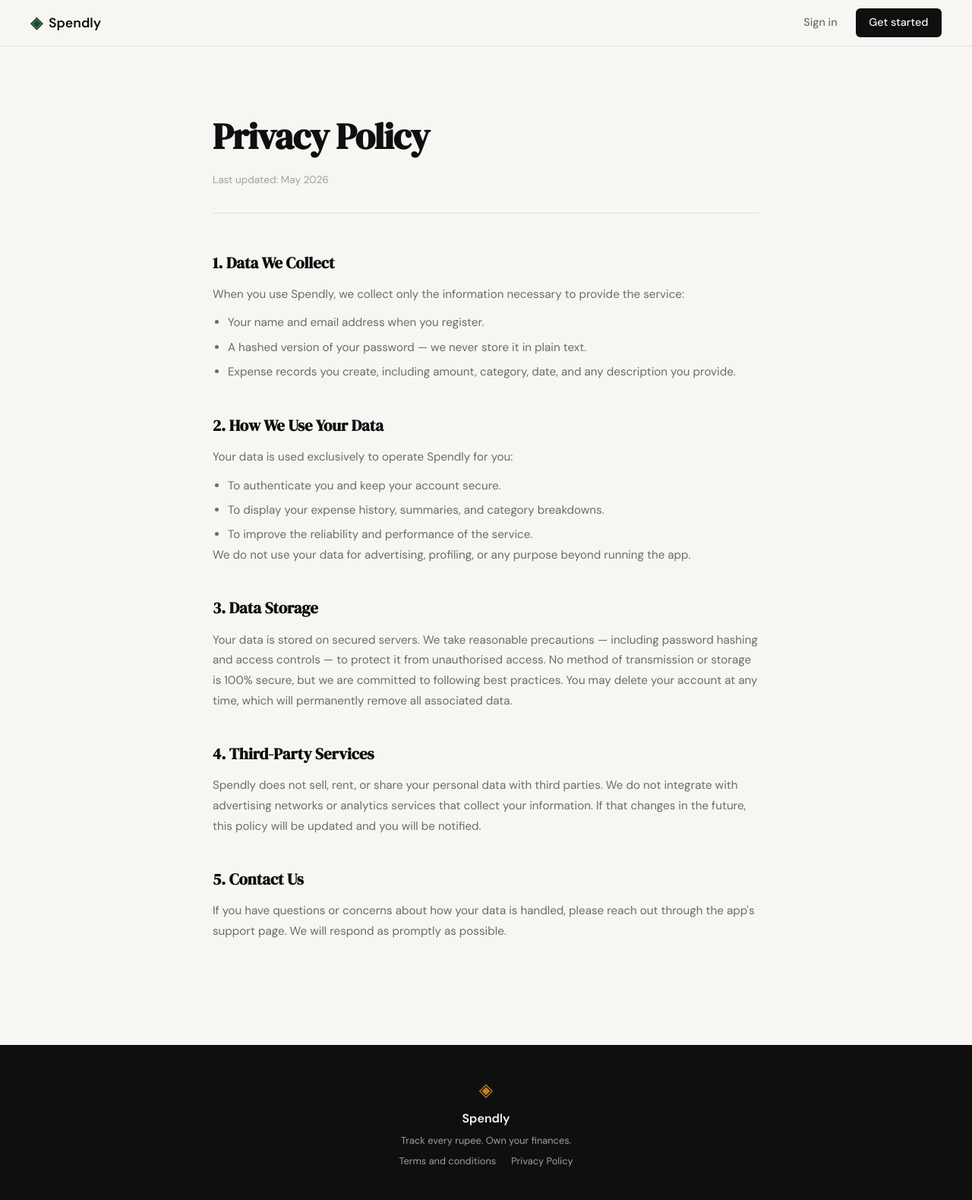
After one commit to iamNehaTomar/spendlyy, a Flask app: page /privacy in a window 1280 px wide. The commit adds this page. Shown: the whole page at 76% size. Run offline with Flask 3, Linux system fonts and the light colour scheme.

Commit message:
landing: add privacy policy page and route

```diff
--- a/app.py
+++ b/app.py
@@ -31,6 +31,11 @@ def terms():
     return render_template("terms.html")
 
 
+@app.route("/privacy")
+def privacy():
+    return render_template("privacy.html")
+
+
 @app.route("/logout")
 def logout():
     return "Logout — coming in Step 3"
--- a/templates/base.html
+++ b/templates/base.html
@@ -36,7 +36,7 @@
             <p class="footer-copy">Track every rupee. Own your finances.</p>
             <p class="footer-links">
                 <a href="/terms">Terms and conditions</a>
-                <a href="#">Privacy Policy</a>
+                <a href="/privacy">Privacy Policy</a>
             </p>
         </div>
     </footer>
--- /dev/null
+++ b/templates/privacy.html
@@ -0,0 +1,50 @@
+{% extends "base.html" %}
+
+{% block title %}Privacy Policy — Spendly{% endblock %}
+
+{% block content %}
+
+<section class="terms-page">
+    <div class="terms-inner">
+        <h1 class="terms-title">Privacy Policy</h1>
+        <p class="terms-updated">Last updated: May 2026</p>
+
+        <div class="terms-section">
+            <h2>1. Data We Collect</h2>
+            <p>When you use Spendly, we collect only the information necessary to provide the service:</p>
+            <ul>
+                <li>Your name and email address when you register.</li>
+                <li>A hashed version of your password — we never store it in plain text.</li>
+                <li>Expense records you create, including amount, category, date, and any description you provide.</li>
+            </ul>
+        </div>
+
+        <div class="terms-section">
+            <h2>2. How We Use Your Data</h2>
+            <p>Your data is used exclusively to operate Spendly for you:</p>
+            <ul>
+                <li>To authenticate you and keep your account secure.</li>
+                <li>To display your expense history, summaries, and category breakdowns.</li>
+                <li>To improve the reliability and performance of the service.</li>
+            </ul>
+            <p>We do not use your data for advertising, profiling, or any purpose beyond running the app.</p>
+        </div>
+
+        <div class="terms-section">
+            <h2>3. Data Storage</h2>
+            <p>Your data is stored on secured servers. We take reasonable precautions — including password hashing and access controls — to protect it from unauthorised access. No method of transmission or storage is 100% secure, but we are committed to following best practices. You may delete your account at any time, which will permanently remove all associated data.</p>
+        </div>
+
+        <div class="terms-section">
+            <h2>4. Third-Party Services</h2>
+            <p>Spendly does not sell, rent, or share your personal data with third parties. We do not integrate with advertising networks or analytics services that collect your information. If that changes in the future, this policy will be updated and you will be notified.</p>
+        </div>
+
+        <div class="terms-section">
+            <h2>5. Contact Us</h2>
+            <p>If you have questions or concerns about how your data is handled, please reach out through the app's support page. We will respond as promptly as possible.</p>
+        </div>
+    </div>
+</section>
+
+{% endblock %}
```
